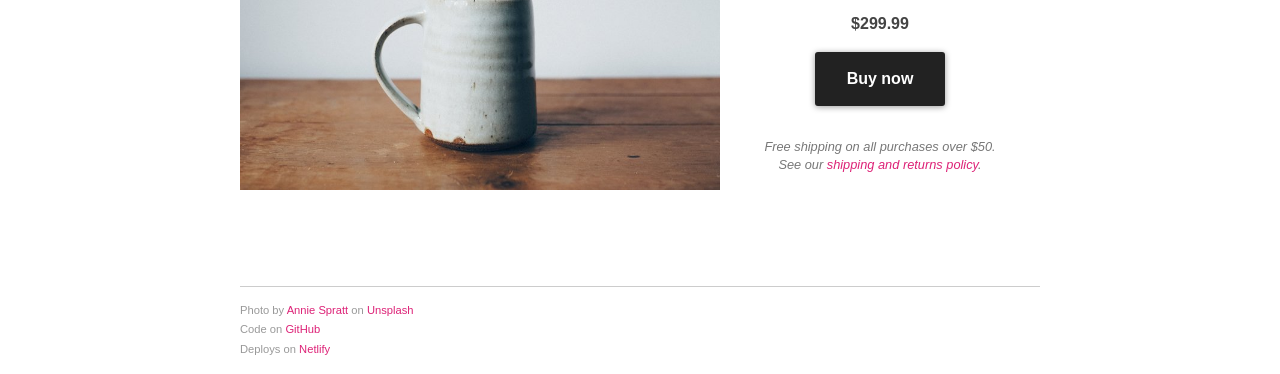
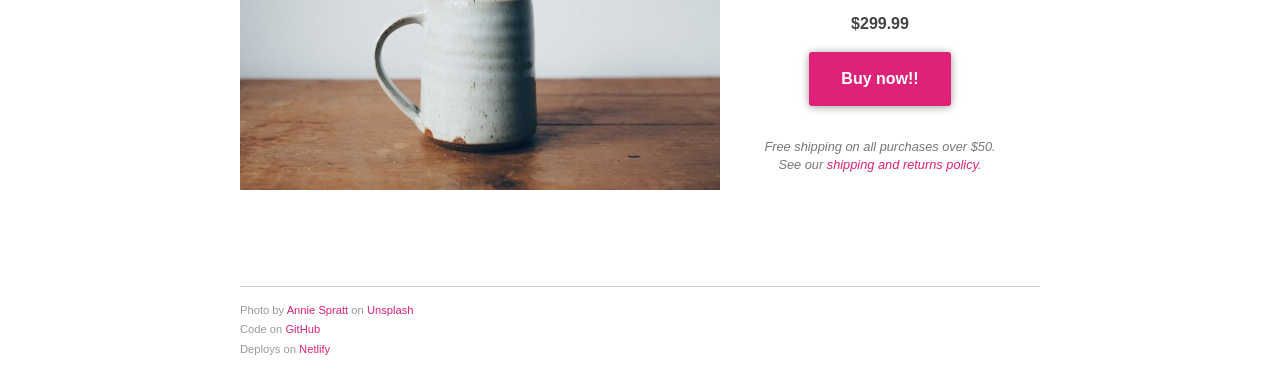
Before and after one commit to srpsco/the-vapourium, a website: page src/index.html in a window 1280 px wide. Shown: the part 527-901 px from the top of the page. Drawn offline with Linux system fonts and the light colour scheme.

Commit message:
make buy button brighter

```diff
--- a/src/index.html
+++ b/src/index.html
@@ -27,7 +27,7 @@
         <p class="price">
           $299.99
         </p>
-        <a href="#" class="btn cta-buy">Buy now</a>
+        <a href="#" class="btn cta-loud">Buy now!!</a>
         <p class="terms">
           Free shipping on all purchases over $50. See our <a href="#">shipping and returns policy</a>.
         </p>
--- a/src/style.css
+++ b/src/style.css
@@ -62,8 +62,20 @@ h2 {
 .cta-buy:hover,
 .cta-buy:focus {
   background-color: var(--accent-color);
+}
 
+.cta-loud:link,
+.cta-loud:visited {
+  background-color:var(--accent-color);
+  box-shadow: 0px 1px 8px #0006;
+  color: #fff;
 }
+.cta-loud:hover,
+.cta-loud:focus {
+  background-color: #000;
+}
+
+
 
 .product-view {
   display: flex;
```
